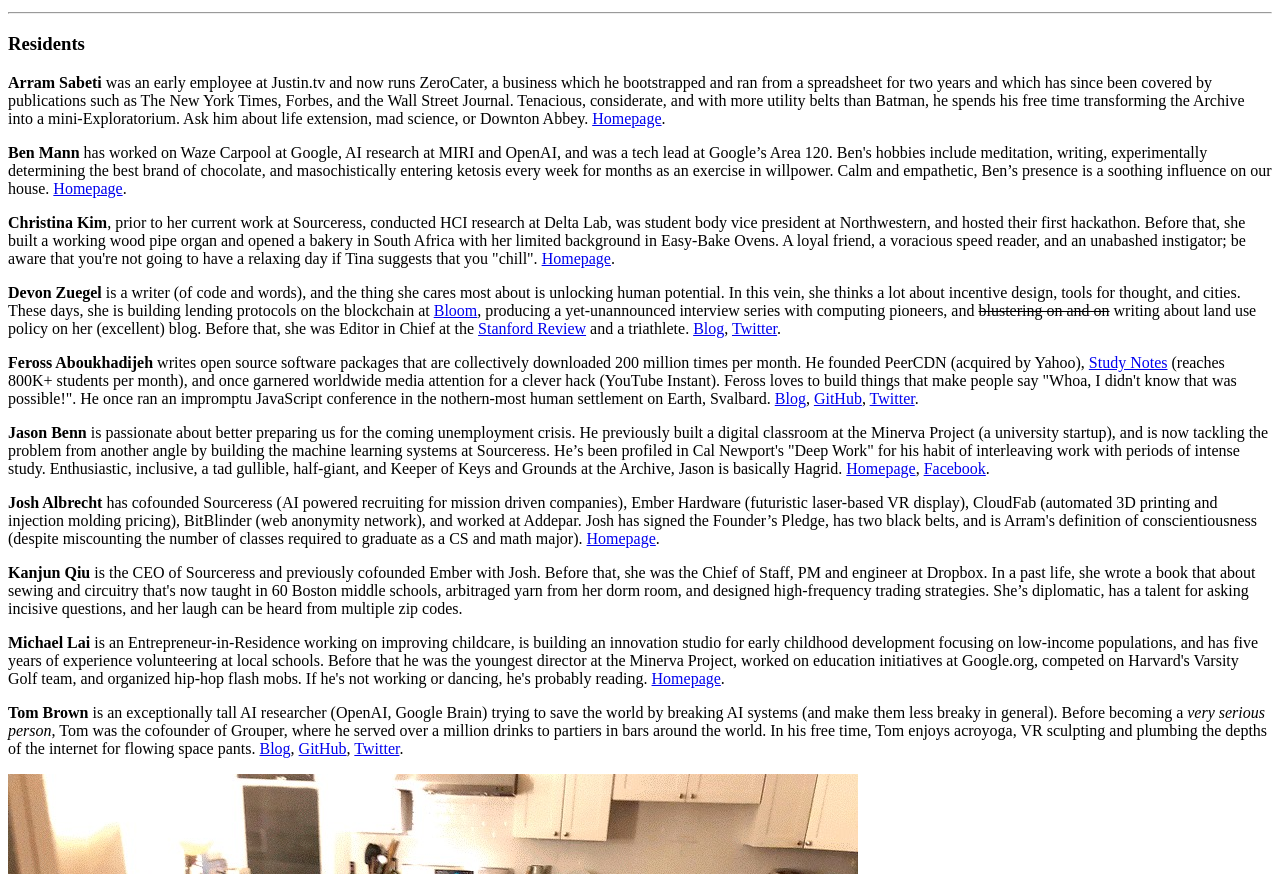
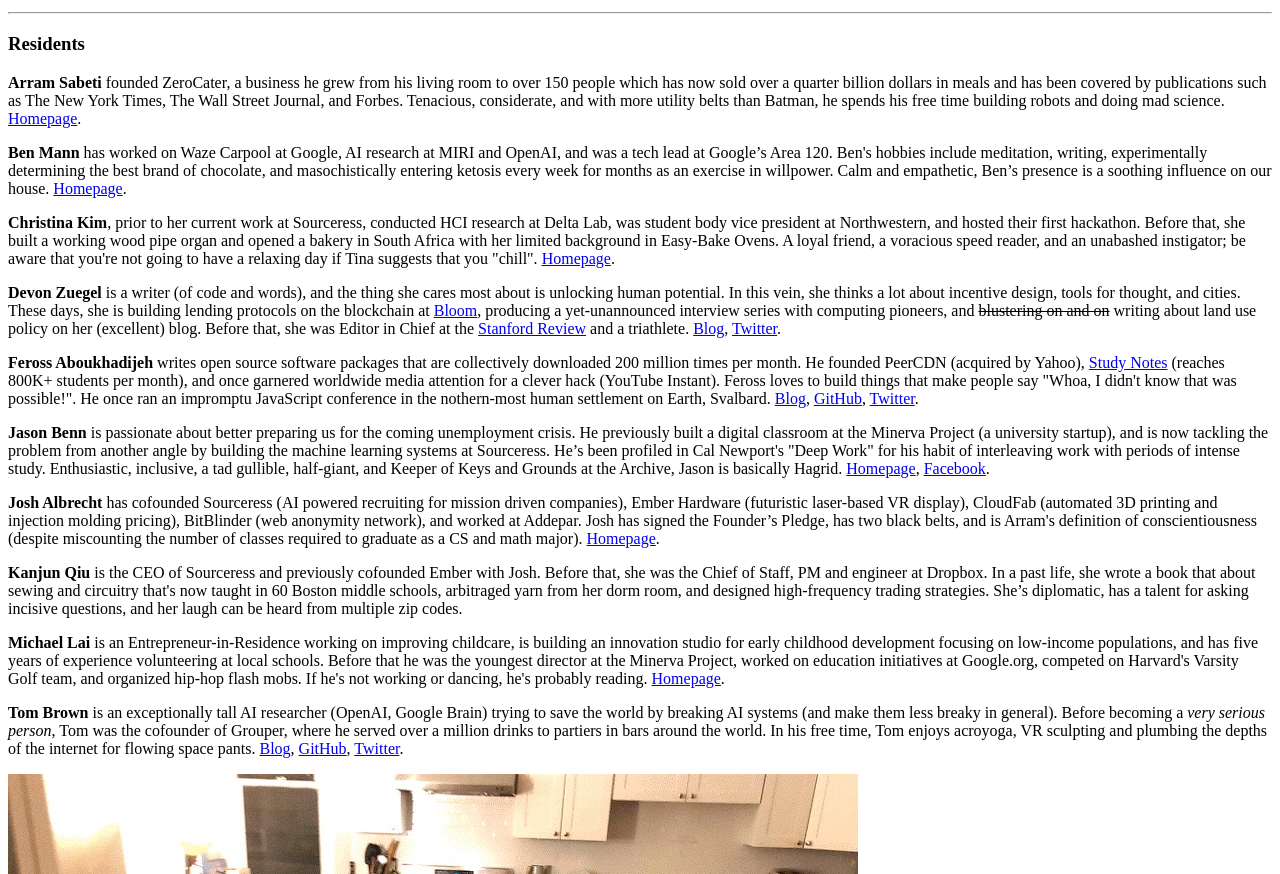
Before and after one commit to JasonBenn/archive.house, a Gatsby site: page / in a window 1280 px wide. Shown: the part 1689-2563 px from the top of the page. Built offline with nearby package versions, Linux system fonts and the light colour scheme; Gatsby itself is replaced by a stand-in of ours.

Commit message:
Update Arram bio.

```diff
--- a/src/pages/index.tsx
+++ b/src/pages/index.tsx
@@ -40,14 +40,7 @@ export default class extends React.Component<IndexPageProps, {after: number}> {
           <h3>Residents</h3>
 
           <p>
-            <strong>Arram Sabeti</strong> was an early employee at Justin.tv and now
-            runs ZeroCater, a business which he bootstrapped and ran from a
-            spreadsheet for two years and which has since been covered by
-            publications such as The New York Times, Forbes, and the Wall Street
-            Journal. Tenacious, considerate, and with more utility belts than Batman,
-            he spends his free time transforming the Archive into a
-            mini-Exploratorium. Ask him about life extension, mad science, or Downton
-            Abbey. <a href="https://www.arr.am/">Homepage</a>.
+            <strong>Arram Sabeti</strong> founded ZeroCater, a business he grew from his living room to over 150 people which has now sold over a quarter billion dollars in meals and has been covered by publications such as The New York Times, The Wall Street Journal, and Forbes. Tenacious, considerate, and with more utility belts than Batman, he spends his free time building robots and doing mad science. <a href="https://www.arr.am/">Homepage</a>.
           </p>
 
           <p>
```
